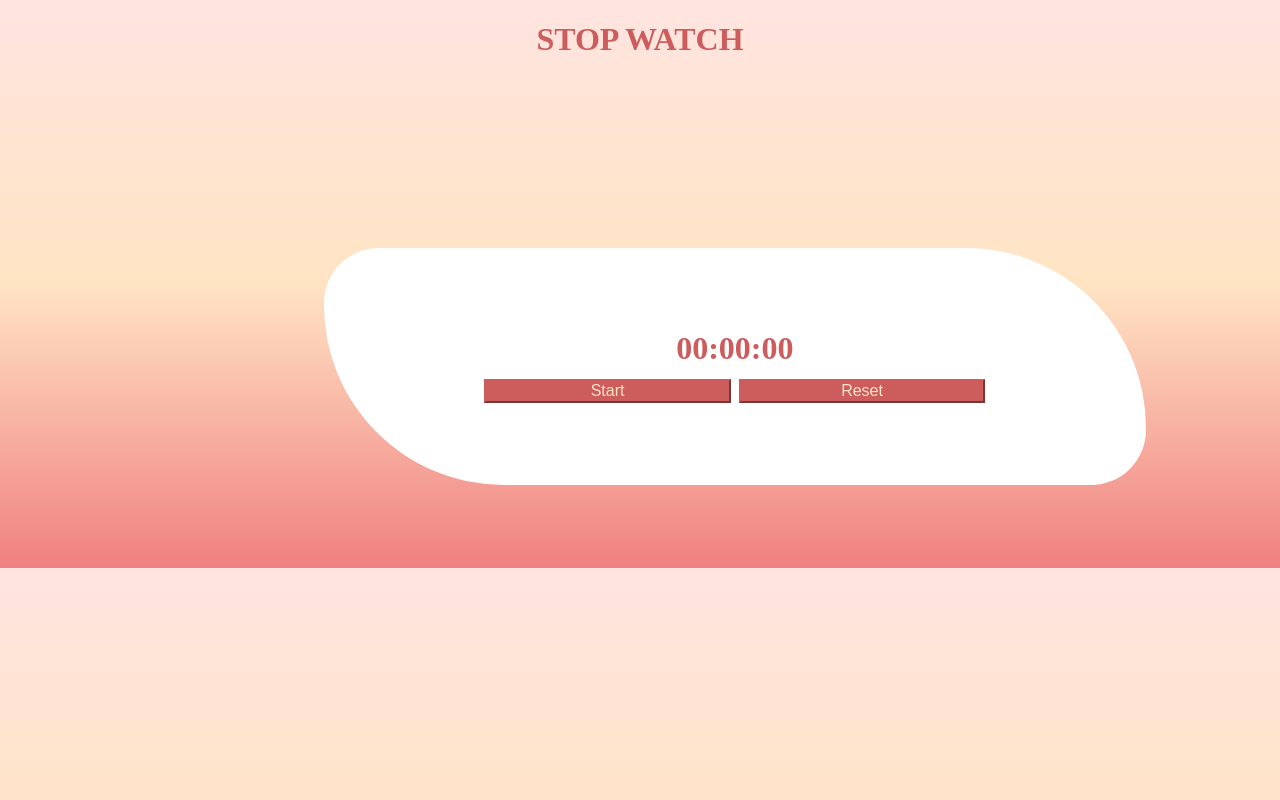
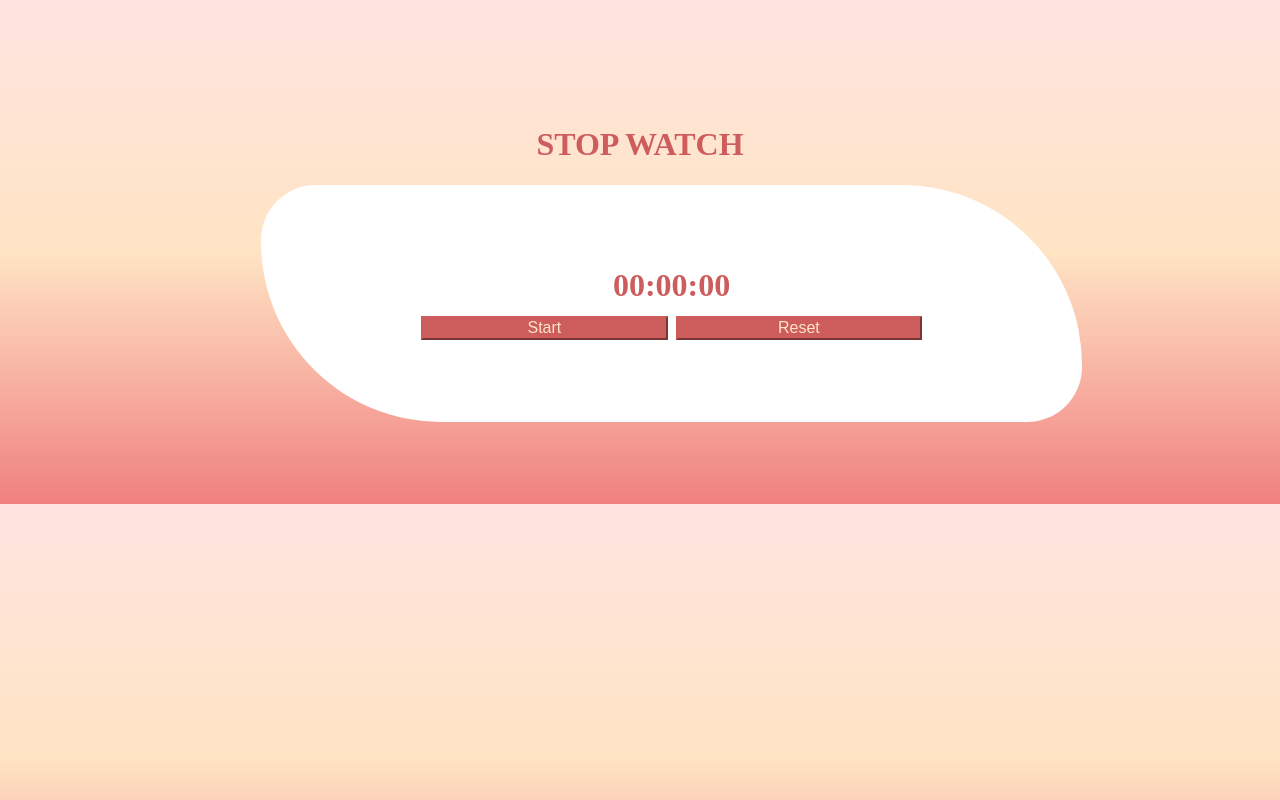
Before and after one commit to nazhaya34/stopwatch, a plain HTML site: page index.html in a window 1280 px wide. Drawn offline with Linux system fonts and the light colour scheme.

Commit message:
stopwatch

```diff
--- a/index.html
+++ b/index.html
@@ -8,7 +8,7 @@
 </head>
 <body>
 
-       <h1 style="text-align: center;">STOP WATCH</h1>
+       <h1 style="text-align: center; margin-top: 10%;">STOP WATCH</h1>
       <div class="container">
 
         <div id="display" style="padding-top: 10% ;" >
--- a/style.css
+++ b/style.css
@@ -24,6 +24,5 @@ button{
     font-size: xx-large;
     text-align: center;
     background: white;
-    margin-left: 25%;
-    margin-top: 15%;
+    margin-left: 20%;
 }
```
